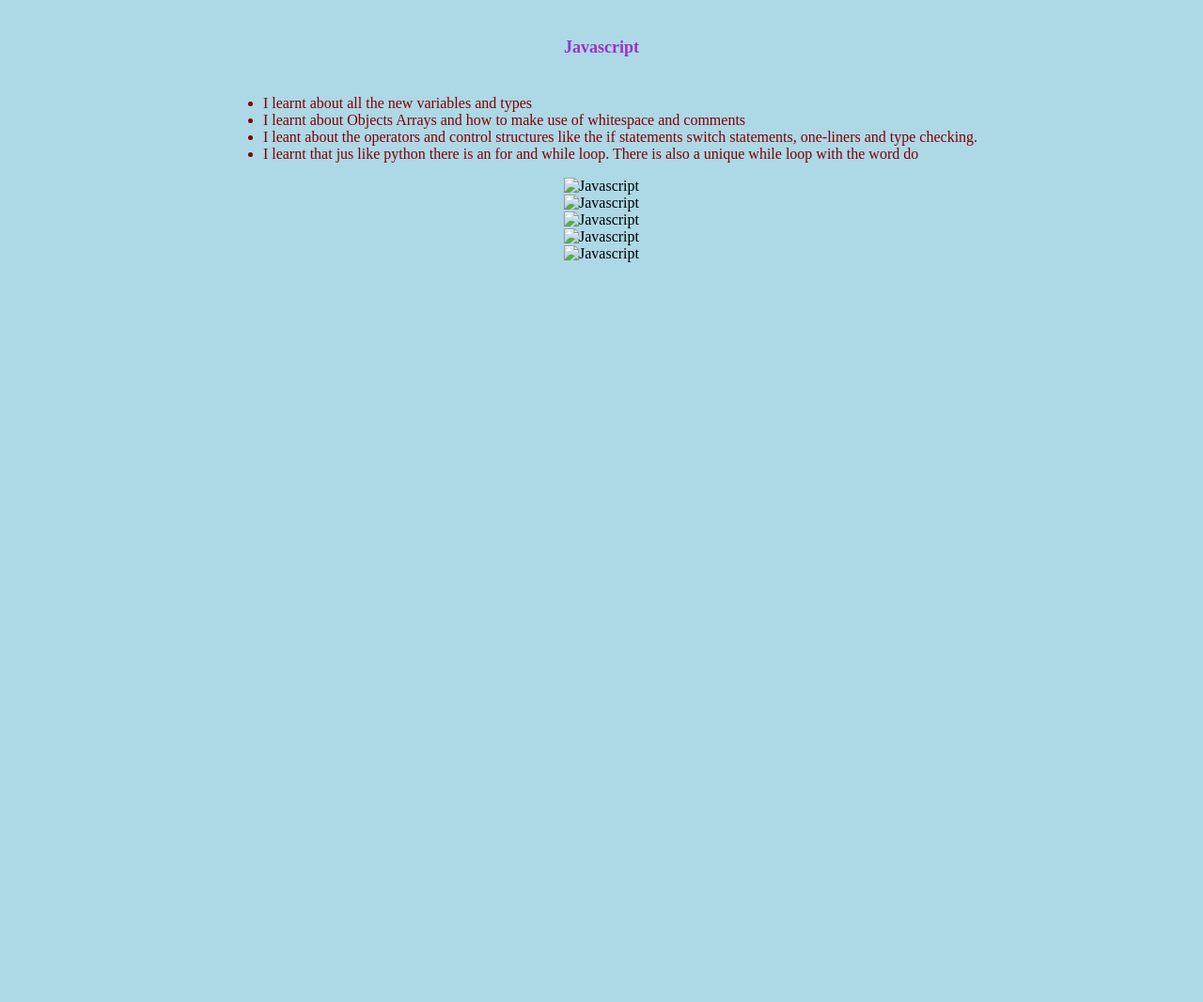
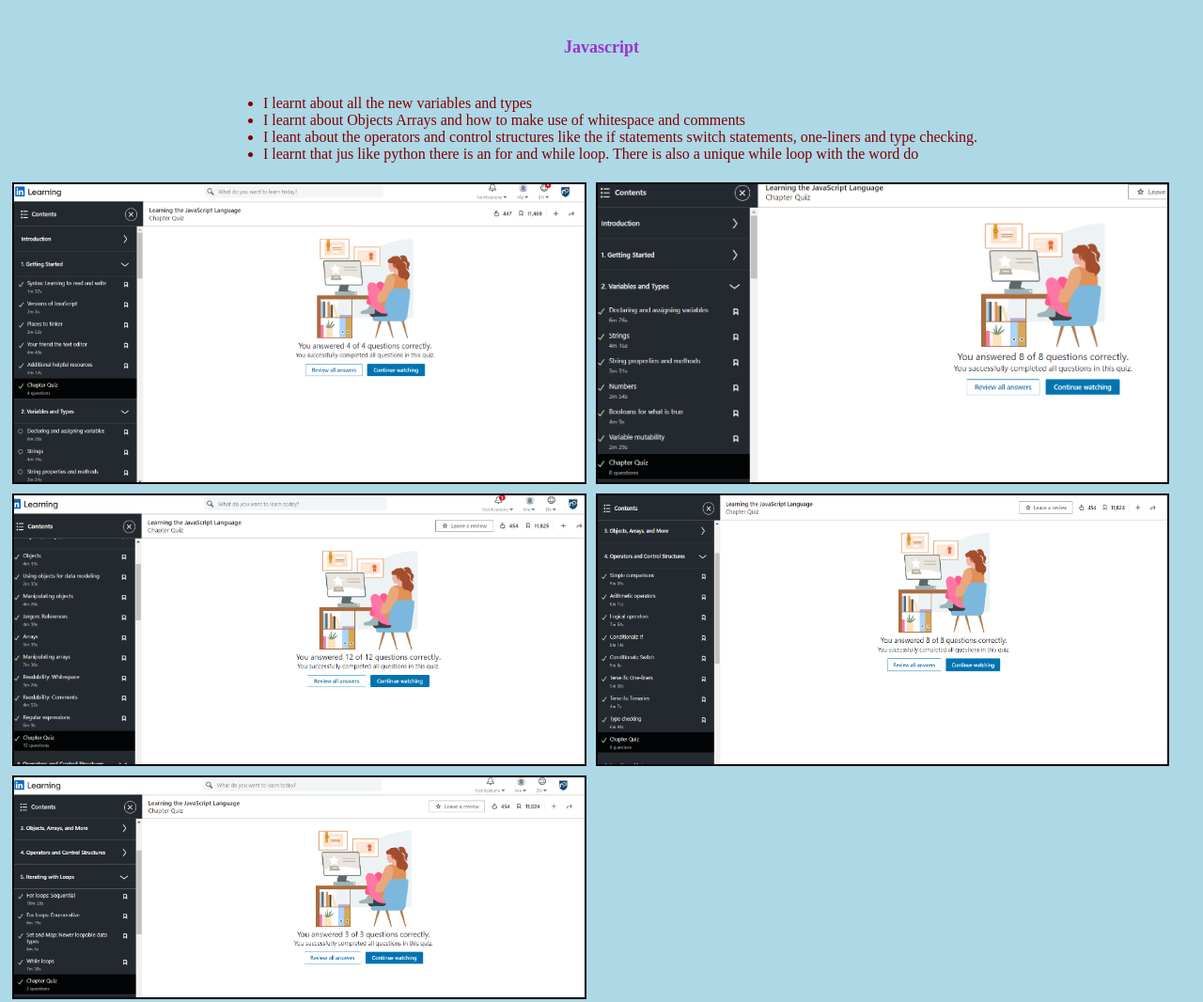
Before and after one commit to Pokamonzzz/Matt_WEBDEV_Blog, a plain HTML site: page IDWk02-10257378H-MattiasTan-web-dev-blog.html in a window 1280 px wide. Shown: the part 1517-2583 px from the top of the page at 94% size. Before the commit the page ends 1804 px from the top, so only its background shows below. Drawn offline with Linux system fonts and the light colour scheme.

Commit message:
Make img side-by-side and spaced out

```diff
--- a/IDWk02-10257378H-MattiasTan-web-dev-blog.html
+++ b/IDWk02-10257378H-MattiasTan-web-dev-blog.html
@@ -60,12 +60,13 @@
                 a unique while loop with the word do
             </li>
         </ul>
-        <img class = quiz src = Quiz 1 Mattias.png alt="Javascript">
-        <img class = quiz src = Quiz 2 Mattias.png alt="Javascript">
-        <img class = quiz src = Quiz 3 Mattias.png alt="Javascript">
-        <img class = quiz src = Quiz 4 Mattias.png alt="Javascript">
-        <img class = quiz src = Quiz 5 Mattias.png alt="Javascript">
-
+        <div class="container">
+            <img class = quiz src = "Quiz 1 Mattias.png" alt="Javascript1">
+            <img class = quiz src = "Quiz 2 Mattias.png" alt="Javascript2">
+            <img class = quiz src = "Quiz 3 Mattias.png" alt="Javascript3">
+            <img class = quiz src = "Quiz 4 Mattias.png" alt="Javascript4">
+            <img class = quiz src = "Quiz 5 Mattias.png" alt="Javascript5">
+        </div>
 
     </body>
 </html>
--- a/style.css
+++ b/style.css
@@ -28,3 +28,15 @@ body{
     align-items: center;
     background-color: lightblue;
 }
+.container {
+    display: flex;
+    flex-wrap: wrap;
+    width: 100%;
+}
+.quiz{
+    flex: 1 20%;
+    max-width: 48%;
+    height: auto;
+    border: 2px solid black;
+    margin: 5px;
+}
```
